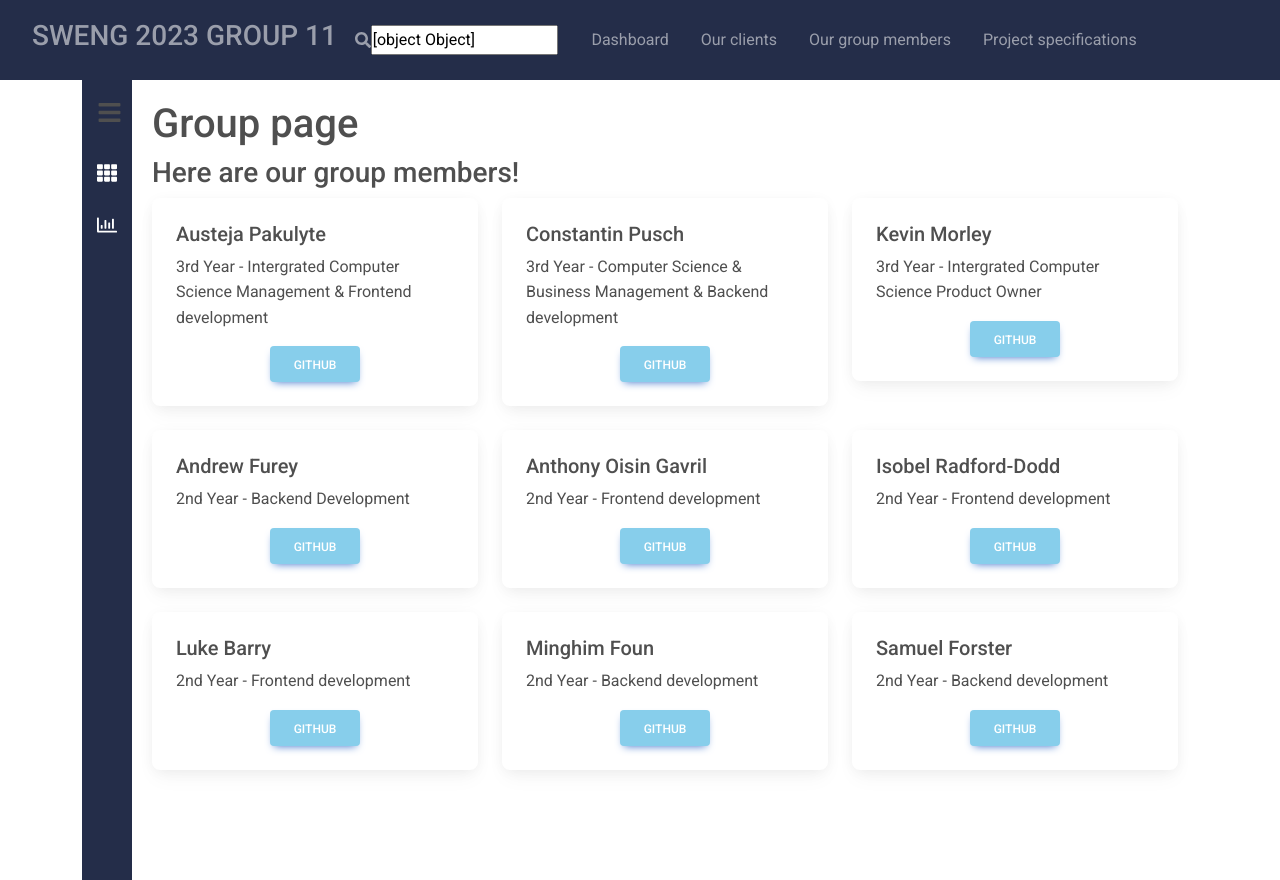
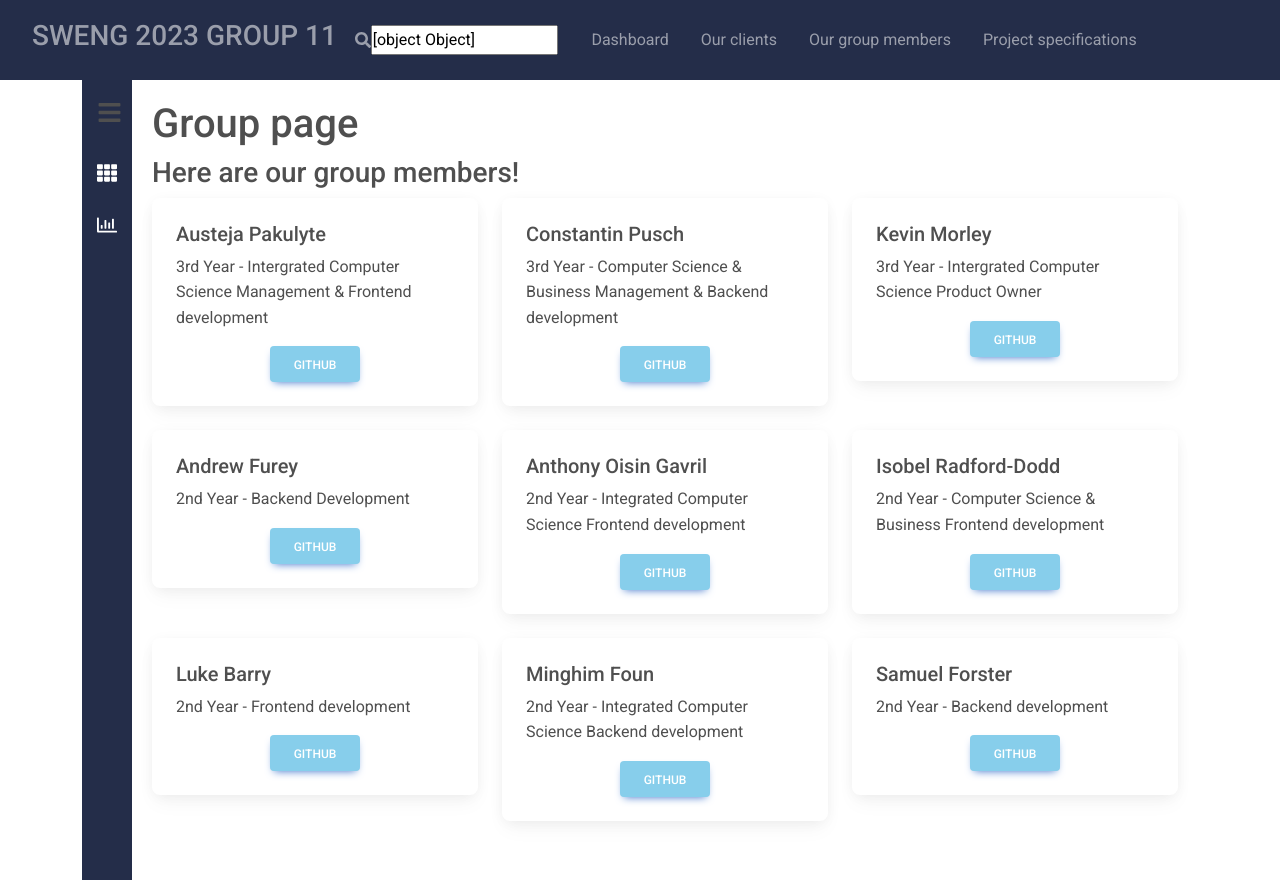
Before and after one commit to SWENG-Group11-2023/SWENG-Group11-2023, a React (Create React App) app in the folder frontend/: page /Group in a window 1280 px wide. Built offline with nearby package versions, Linux system fonts and the light colour scheme; no server answers.

Commit message:
Filling in courses

```diff
--- a/frontend/src/components/MemberCards.jsx
+++ b/frontend/src/components/MemberCards.jsx
@@ -77,7 +77,7 @@ export default function App() {
           <MDBCardBody>
             <MDBCardTitle>Anthony Oisin Gavril </MDBCardTitle>
             <MDBCardText>
-              2nd Year -
+              2nd Year - Integrated Computer Science
               Frontend development
             </MDBCardText>
             <div class="text-center">
@@ -92,7 +92,7 @@ export default function App() {
           <MDBCardBody>
             <MDBCardTitle>Isobel Radford-Dodd</MDBCardTitle>
             <MDBCardText>
-              2nd Year -
+              2nd Year - Computer Science & Business
               Frontend development
             </MDBCardText>
             <div class="text-center">
@@ -122,7 +122,7 @@ export default function App() {
           <MDBCardBody>
             <MDBCardTitle>Minghim Foun</MDBCardTitle>
             <MDBCardText>
-              2nd Year -
+              2nd Year - Integrated Computer Science
               Backend development
             </MDBCardText>
             <div class="text-center">
```
